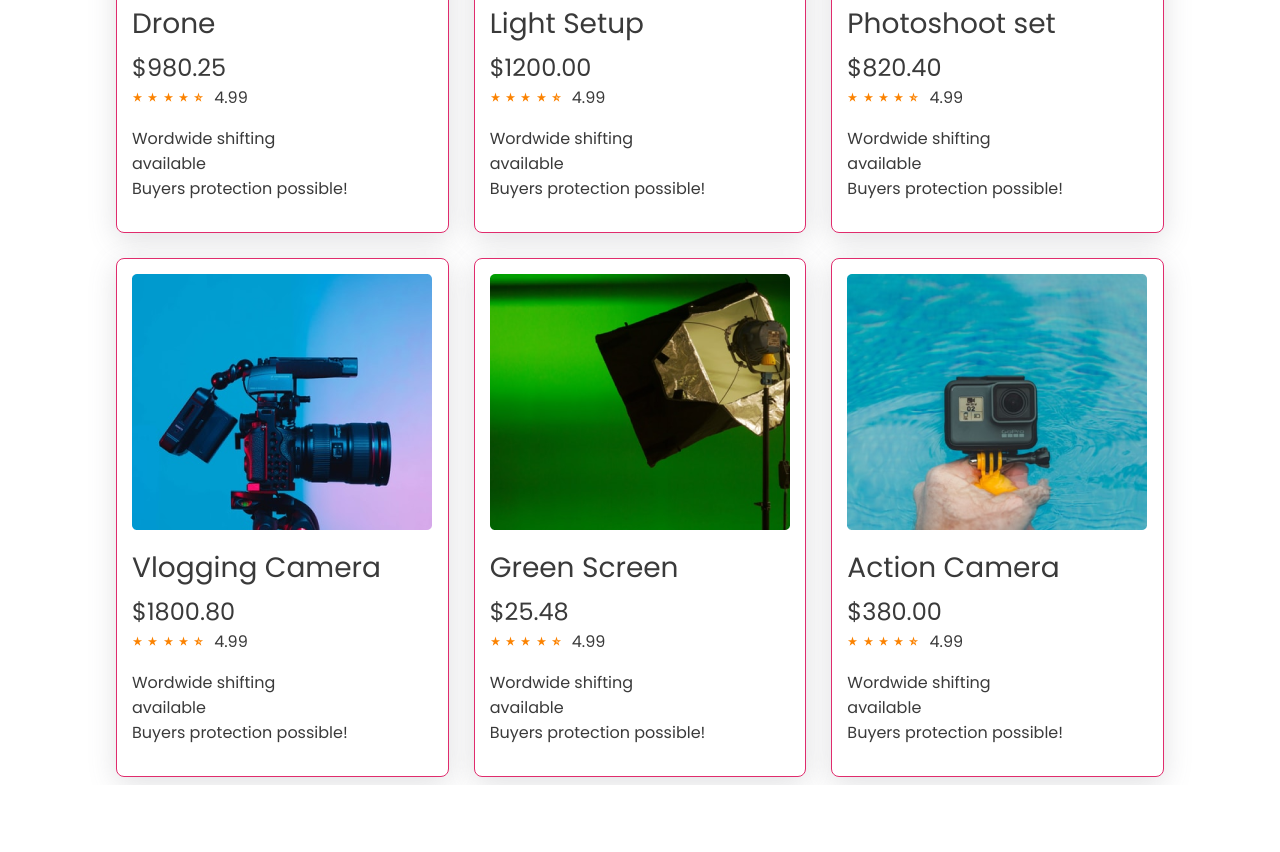
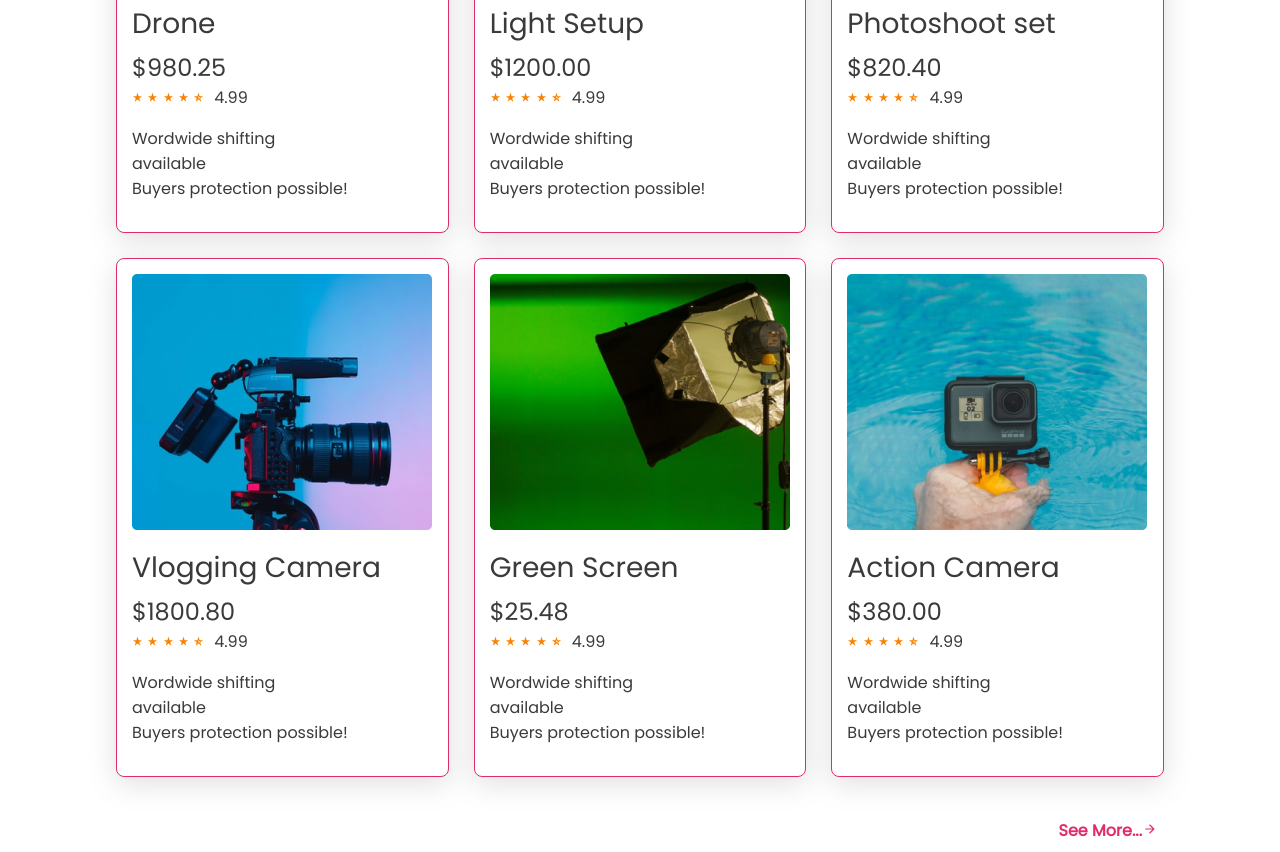
Before and after one commit to Tasin37/Influencer, a plain HTML site: page index.html in a window 1280 px wide. Shown: the part 1651-2503 px from the top of the page. Before the commit the page ends 2436 px from the top, so only its background shows below. Drawn offline with Linux system fonts and the light colour scheme.

Commit message:
see more done

```diff
--- a/index.html
+++ b/index.html
@@ -212,7 +212,9 @@
                 </div>
             </div>
         </section>
-
+        <div class="see-more-btn">
+            <button>See More...<img src="logos/arrow_forward_2.svg" alt=""></button>
+        </div>
     </main>
     <footer>
 
--- a/style.css
+++ b/style.css
@@ -123,6 +123,19 @@ nav li a{
     display: flex;
     gap: 10px;
     margin-bottom: 0;
+}
+.see-more-btn{
+    max-width: 65.5rem;
+    margin: 40px auto 0;
+    text-align: right;
+}
+.see-more-btn button{
+    color: #E02C6D;
+    font-size: 1rem;
+    font-weight: 700;
+    border: 0;
+    background: white;
+    align-items: center;
 }
 
 
```
Also changed, not shown: logos/arrow_forward_2.svg (added).
